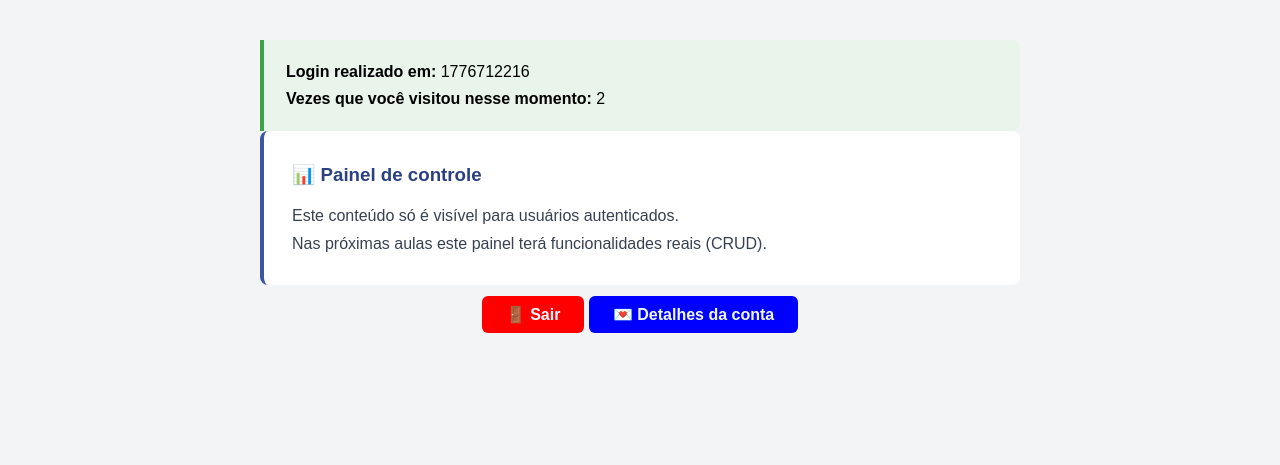
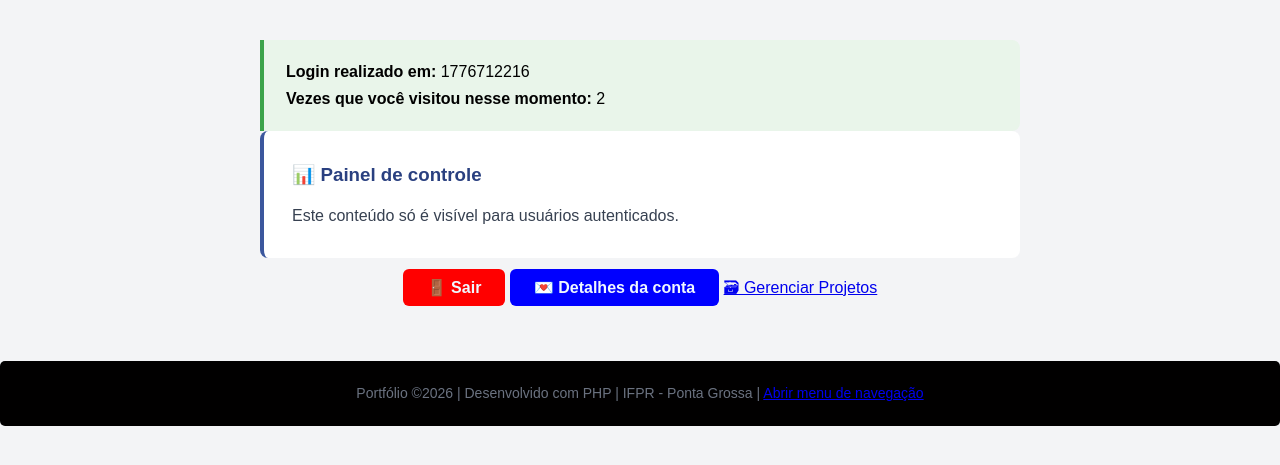
Before and after one commit to CaioZ-Stark/2026-DWII, a PHP site: page /04_sessoes/painel.php in a window 1280 px wide. Shown: the part 57-522 px from the top of the page. Run offline with PHP 8.4, Linux system fonts and the light colour scheme; the visitor is signed in with stand-in values (Sample User, id 1).

Commit message:
aula08-C: CRUD completo — editar.php, excluir.php, index e painel atualizados

```diff
--- a/04_sessoes/painel.php
+++ b/04_sessoes/painel.php
@@ -49,20 +49,24 @@ if($meg){
         <div class="card">
             <h3>📊 Painel de controle</h3>
             <p>Este conteúdo só é visível para usuários autenticados.
+
+        </div>
+
             </p>
-            <p>Nas próximas aulas este painel terá funcionalidades reais (CRUD).</p>
-        </div>
-        <p style="margin-top: 24; text-align: center;">
+             <p style="margin-top: 24; text-align: center;">
             <a href="logout.php"
                 style="background: red; color:aliceblue; padding: 10px 24px; border-radius: 6px; text-decoration: none;
                 font-weight: bold;">🚪 Sair</a>
             <a href="perfil.php"
                 style="background: blue; color:aliceblue; padding: 10px 24px; border-radius: 6px; text-decoration: none;
                 font-weight: bold;">💌 Detalhes da conta</a>
+            <a href="../05_crud/index.php" class="btn-primario">
+                🗃 Gerenciar Projetos
+            </a>
         </p>
-
 
     </div>
 
+<?php require_once __DIR__ .'/../includes/rodape.php'; ?>
 </body>
 </html>
--- a/05_crud/excluir.php
+++ b/05_crud/excluir.php
@@ -34,7 +34,7 @@ $stmt->execute([':id' => $id]);
 $projeto = $stmt->fetch();
 
 if(!$projeto){
-     header('Location: index.php?erro=id_invalido');
+     header('Location: index.php?erro=nao_encontra');
     exit;
 }
 
--- a/05_crud/index.php
+++ b/05_crud/index.php
@@ -106,7 +106,7 @@ $pagina_atual = '';
         </div>
     <?php  endif; ?>
 
-     <?php if ($erroMsg === 'nao_encontrado'): ?>
+     <?php if ($erroMsg === 'nao_encontra'): ?>
         <div class="alerta-erro">
             <p style="margin: 0;">
                Projeto não encontrado. Ele pode já ter sido removido.
```
Also changed, not shown: 05_crud/editar.php (+6 -2 lines).
